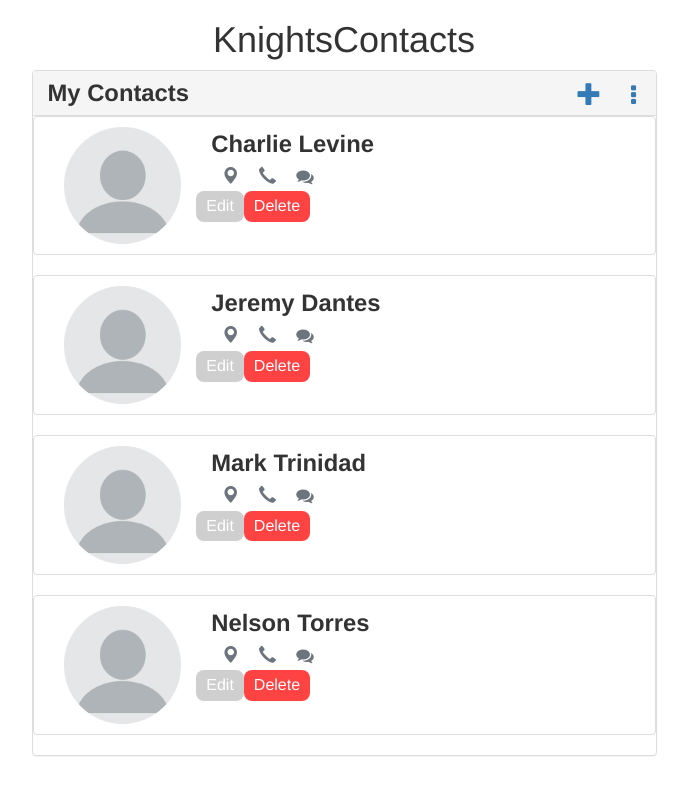
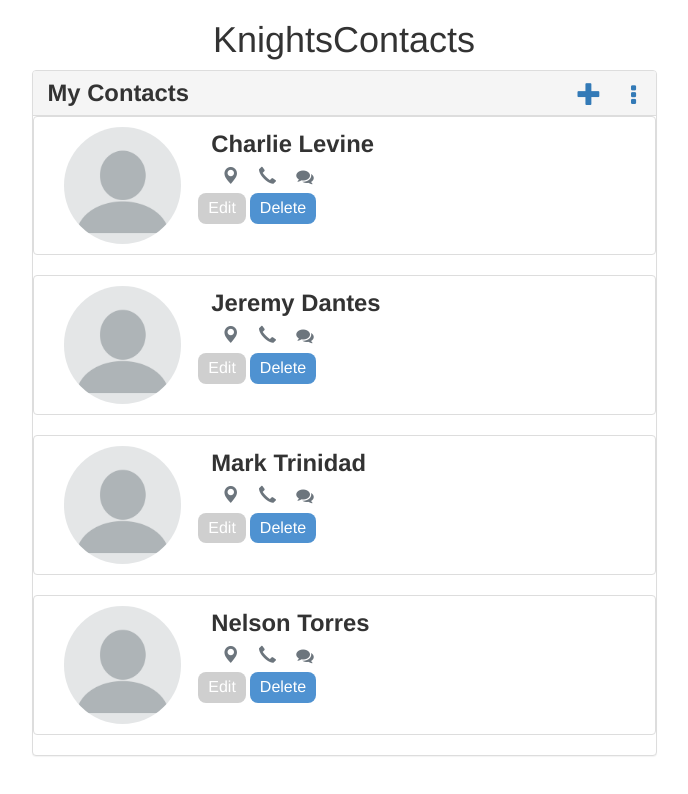
Before and after one commit to charliejlevine/contact-manager-frontend, an Angular app: page /home in a window 1280 px wide. Shown: the top 794 px of the page, without its empty margins (296-984 px from the left). Built offline with nearby package versions, Linux system fonts and the light colour scheme.

Commit message:
Added Edit/Delete buttons

```diff
--- a/src/app/layout/contact-manager/contact/contact.component.html
+++ b/src/app/layout/contact-manager/contact/contact.component.html
@@ -18,8 +18,8 @@
                 <span class="visible-xs"> <span class="text-muted">scott.stevens@example.com</span><br/></span>
             </div>
 
-            <button class="edit">Edit</button>
-            <button class="delete">Delete</button>
+            <button class="edit" style="float: right;" style="margin:2px;">Edit</button>
+            <button class="delete" style="float: right;" style="margin:2px;">Delete</button>
 
             <div class="clearfix"></div>
         </li>
--- a/src/app/layout/contact-manager/contact/contact.component.scss
+++ b/src/app/layout/contact-manager/contact/contact.component.scss
@@ -100,7 +100,7 @@ ul.c-controls li a:hover {
 .edit {border-radius: 8px}
 
 .delete{
-  background-color: rgb(255, 66, 66);
+  background-color: rgb(79, 146, 209);
   border: none;
   color: white;
   padding: 4px 10px;
```
